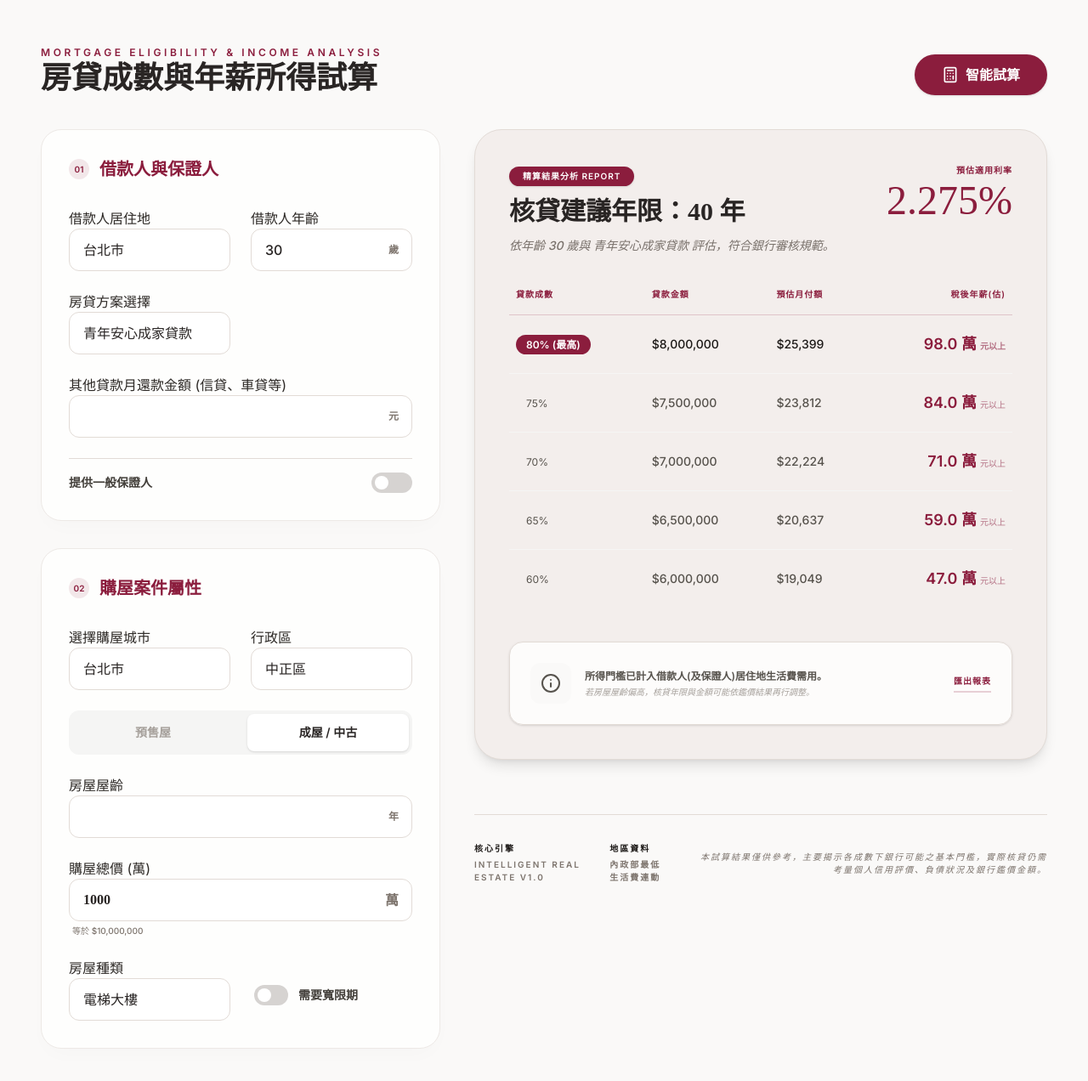
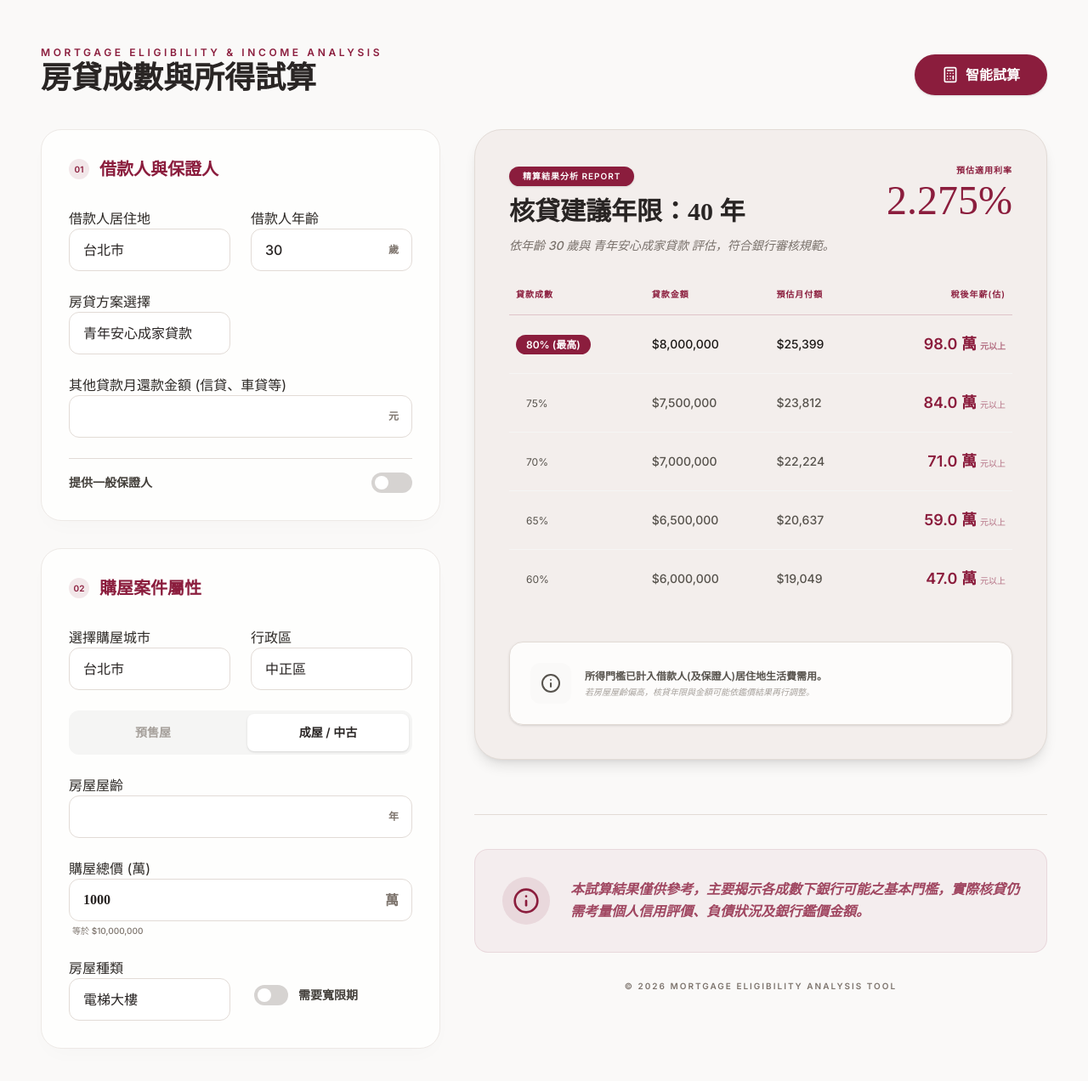
Before and after one commit to eddielin836/homesweetloan, a React (Vite) app: page / in a window 1280 px wide. Shown: the top 1272 px of the page at 85% size. Built offline with nearby package versions, Linux system fonts and the light colour scheme.

Commit message:
fix: Update app title and metadata
Reflects the application's purpose more accurately by changing the title and metadata. Also removes unused deploy workflow.

```diff
--- a/index.html
+++ b/index.html
@@ -3,7 +3,7 @@
   <head>
     <meta charset="UTF-8" />
     <meta name="viewport" content="width=device-width, initial-scale=1.0" />
-    <title>My Google AI Studio App</title>
+    <title>房貸成數與所得試算</title>
   </head>
   <body>
     <div id="root"></div>
--- a/metadata.json
+++ b/metadata.json
@@ -1,5 +1,5 @@
 {
-  "name": "房貸成數與年薪所得試算",
+  "name": "房貸成數與所得試算",
   "description": "根據購屋金額與貸款需求，反推達成各成數貸款所需年薪的專業房貸試算工具。",
   "requestFramePermissions": [],
   "majorCapabilities": []
--- a/src/App.tsx
+++ b/src/App.tsx
@@ -157,7 +157,7 @@ export default function App() {
       <header className="max-w-[1400px] mx-auto flex flex-col md:flex-row justify-between items-end mb-6 md:mb-10 gap-6">
         <div className="space-y-1 w-full md:w-auto">
           <span className="text-[10px] md:text-xs tracking-[0.2em] md:tracking-[0.3em] font-semibold text-primary uppercase">Mortgage Eligibility & Income Analysis</span>
-          <h1 className="text-2xl md:text-4xl serif font-bold text-stone-800">房貸成數與年薪所得試算</h1>
+          <h1 className="text-2xl md:text-4xl serif font-bold text-stone-800">房貸成數與所得試算</h1>
         </div>
         <div className="flex gap-4 items-center w-full md:w-auto">
           <div className="accent-pill px-8 py-3 rounded-full font-bold flex items-center gap-2 shadow-sm hover:opacity-90 transition-all cursor-default">
@@ -538,7 +538,7 @@ export default function App() {
                 </div>
               </div>
               <div className="flex gap-4 shrink-0">
-                <button className="text-[10px] font-black text-primary border-b-2 border-primary/20 hover:border-primary transition-all uppercase tracking-widest pb-1">匯出報表</button>
+
               </div>
             </div>
           </motion.div>
@@ -585,22 +585,20 @@ export default function App() {
             )}
           </AnimatePresence>
 
-          {/* Footer Guidelines */}
-          <footer className="mt-16 pt-8 border-t border-border-earth flex flex-col md:flex-row justify-between items-center gap-6 text-[10px] text-text-muted uppercase tracking-[0.2em] font-bold">
-            <div className="flex items-center gap-8">
-               <div className="flex flex-col gap-1">
-                 <span className="text-stone-900">核心引擎</span>
-                 <span>Intelligent Real Estate V1.0</span>
-               </div>
-               <div className="flex flex-col gap-1">
-                 <span className="text-stone-900">地區資料</span>
-                 <span>內政部最低生活費連動</span>
-               </div>
-            </div>
-            <p className="text-center md:text-right max-w-md normal-case italic font-medium">
-              本試算結果僅供參考，主要揭示各成數下銀行可能之基本門檻，實際核貸仍需考量個人信用評價、負債狀況及銀行鑑價金額。
-            </p>
-          </footer>
+      {/* Footer Guidelines */}
+      <footer className="mt-16 pt-10 border-t border-border-earth">
+        <div className="max-w-[1400px] mx-auto bg-primary/5 rounded-2xl p-6 md:p-8 flex flex-col md:flex-row items-center gap-6 border border-primary/10">
+          <div className="p-3 bg-primary/10 rounded-full text-primary shrink-0">
+            <Info className="w-6 h-6 md:w-8 md:h-8" />
+          </div>
+          <p className="text-center md:text-left text-sm md:text-base text-primary/80 font-bold leading-relaxed serif italic">
+            本試算結果僅供參考，主要揭示各成數下銀行可能之基本門檻，實際核貸仍需考量個人信用評價、負債狀況及銀行鑑價金額。
+          </p>
+        </div>
+        <div className="mt-8 text-center text-[10px] text-text-muted uppercase tracking-[0.2em] font-bold">
+          © {new Date().getFullYear()} Mortgage Eligibility Analysis Tool
+        </div>
+      </footer>
         </div>
       </main>
     </div>
--- a/vite.config.ts
+++ b/vite.config.ts
@@ -6,7 +6,6 @@ import {defineConfig, loadEnv} from 'vite';
 export default defineConfig(({mode}) => {
   const env = loadEnv(mode, '.', '');
   return {
-    base: '/howmuchineed2buyahouse/',
     plugins: [react(), tailwindcss()],
     define: {
       'process.env.GEMINI_API_KEY': JSON.stringify(env.GEMINI_API_KEY),
```
